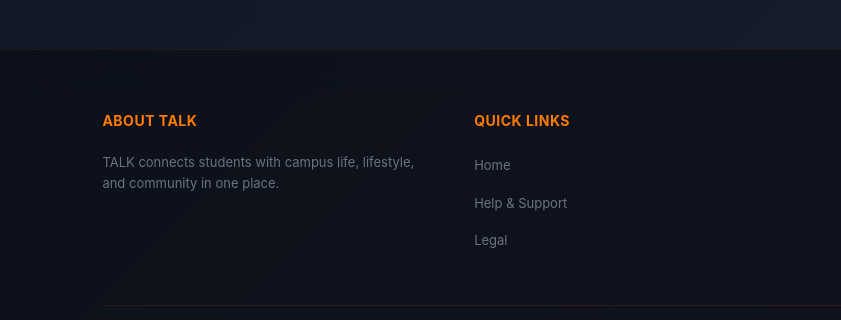
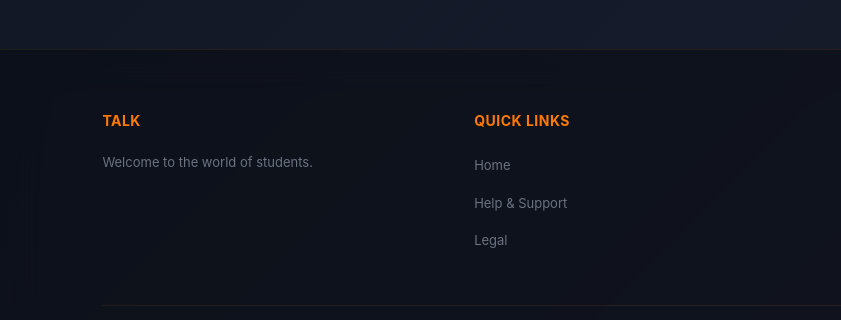
Before and after one commit to dannydrello/TALK, a plain HTML site: page legal.html in a window 1280 px wide. Shown: the part 2798-3118 px from the top of the page, 0-841 px from the left. Drawn offline with Linux system fonts and the light colour scheme.

Commit message:
Update legal.html

```diff
--- a/legal.html
+++ b/legal.html
@@ -219,8 +219,8 @@
   <footer class="site-footer">
     <div class="footer-container">
       <div class="footer-column">
-        <h3>About TALK</h3>
-        <p>TALK connects students with campus life, lifestyle, and community in one place.</p>
+        <h3>TALK</h3>
+        <p>Welcome to the world of students.</p>
       </div>
 
       <div class="footer-column">
```
